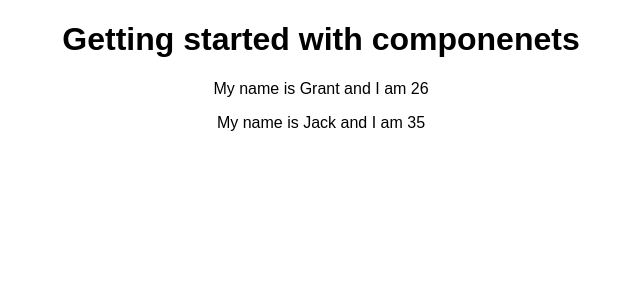
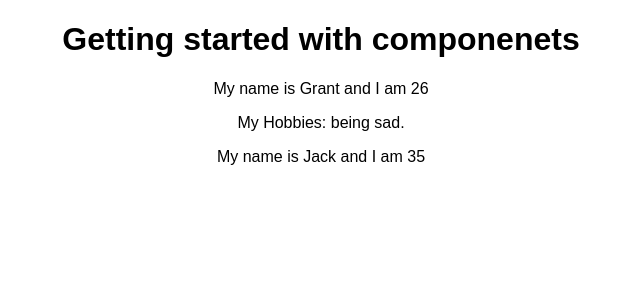
Before and after one commit to grantdwoods/react-udemy, a React (Create React App) app: page / in a window 1280 px wide. Shown: the top 300 px of the page, without its empty margins (319-959 px from the left). Built offline with nearby package versions, Linux system fonts and the light colour scheme.

Commit message:
Passing children data through props.
<Person>child elements</Person>
not that the <p> tag is still rendered on all components.

```diff
--- a/src/App.js
+++ b/src/App.js
@@ -7,7 +7,7 @@ class App extends Component {
     return (
       <div className="App">
         <h1>Getting started with componenets</h1>
-        <Person name='Grant' age='26'/>
+        <Person name='Grant' age='26'> My Hobbies: being sad.</Person>
         <Person name='Jack' age='35'/>
       </div>
     );
--- a/src/Person/Person.js
+++ b/src/Person/Person.js
@@ -2,7 +2,10 @@ import React from 'react';
 
 const person = (props) => {
     return(
-        <p>My name is {props.name} and I am {props.age}</p>
+        <div>
+            <p>My name is {props.name} and I am {props.age}</p>
+            <p>{props.children}</p>
+        </div>
     );
 };
 
```
